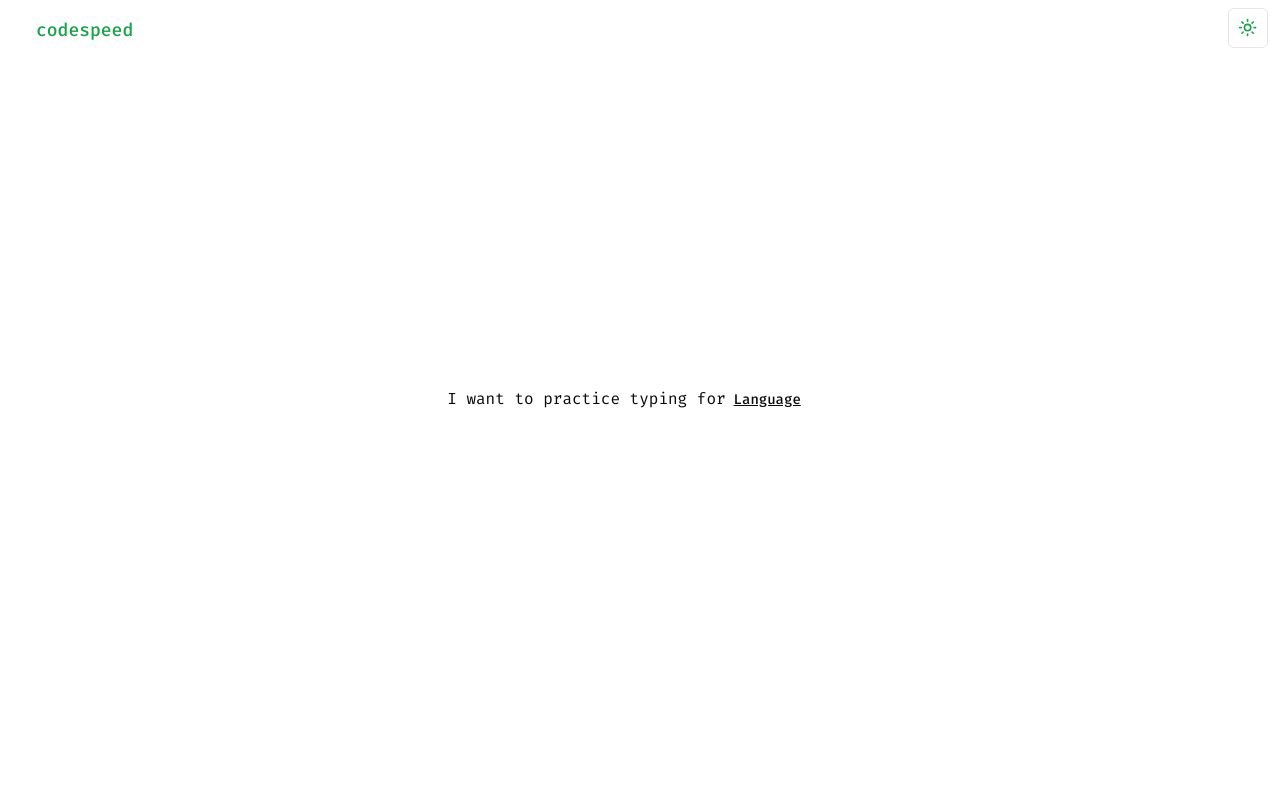
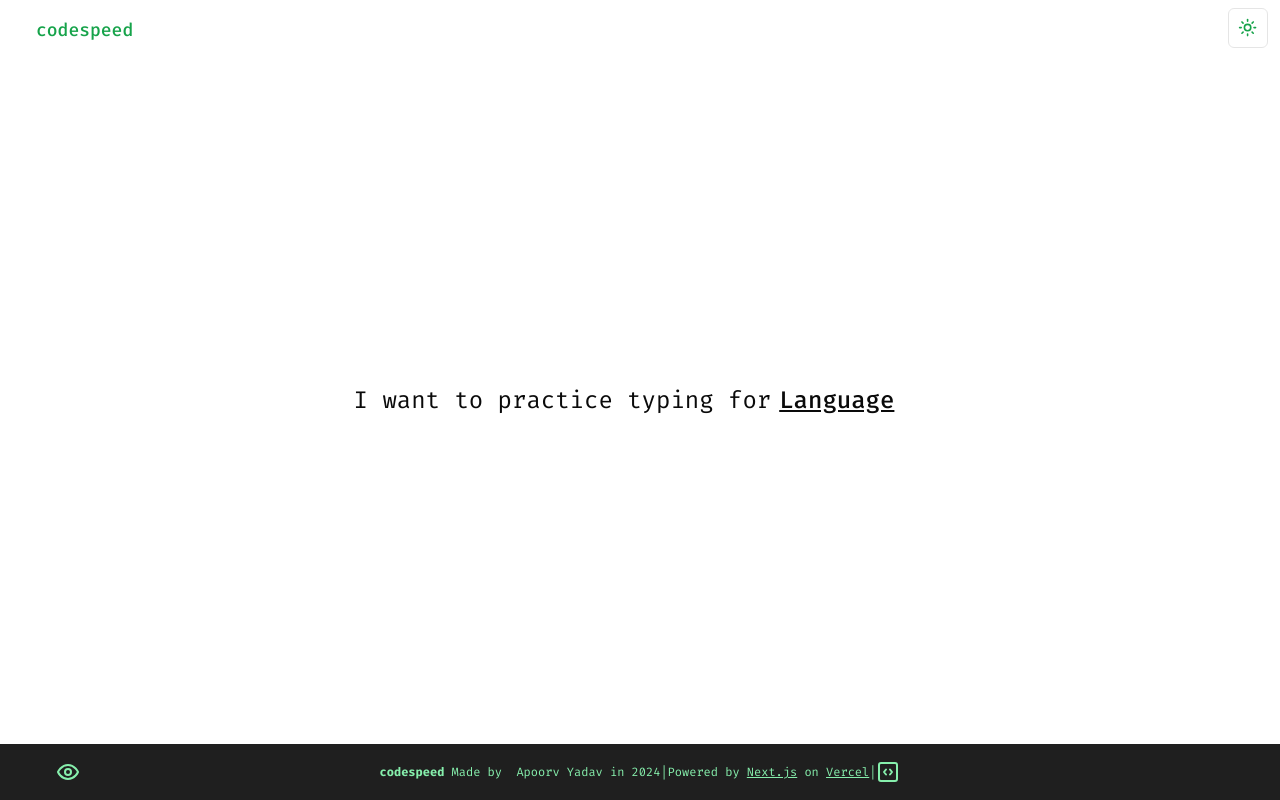
Before and after one commit to apoorvyadav1111/codespeed, a Next.js app: page / in a window 1280 px wide. Built offline with nearby package versions, Linux system fonts and the light colour scheme.

Commit message:
added footer

```diff
--- /dev/null
+++ b/app/(home)/components/footer.tsx
@@ -0,0 +1,67 @@
+"use client";
+import { CodeSquare, EyeIcon, EyeOff } from "lucide-react";
+import { Button } from "@/components/ui/button";
+import { useState } from "react";
+import { cn } from "@/lib/utils";
+
+const Footer = () => {
+    const [focus, setFocus] = useState(false);
+
+    const toggleFocus = () => {
+        setFocus(focus => !focus);
+    }
+
+    return (
+        <>
+            <div className={cn(focus&&'opacity-0',"fixed bg-[#1f1f1f] text-green-300 dark:bg-green-300 dark:text-[#1f1f1f] p-4 bottom-0 w-full")}>
+                <div className="flex text-xs text-center justify-center items-center">
+                    <div className="absolute left-10">
+                        {/* click to fade */}
+                        <Button
+                            onClick={toggleFocus}
+                            variant="ghost"
+                            className="hover:bg-transparent"
+                        >
+                            {
+                                !focus && (<EyeIcon size="sm"/>)
+                            }
+                        </Button>
+                    </div>
+                    <div>
+                        <p><b>codespeed</b> Made by &nbsp;
+                            <a href="https://apoorvyadav.vercel.app" target="_blank">
+                                Apoorv Yadav
+                            </a> in 2024</p>
+                    </div>
+                    <div> | </div>
+                    <div>
+                        Powered by <a href="https://nextjs.org" className="underline">Next.js</a> on <a href="https://vercel.com" className="underline">Vercel</a>
+                    </div>
+                    <div> | </div>
+                    <div className="w-6 h-6">
+                        <a href="https://github.com/apoorvyadav1111/codespeed" target="_blank" className="underline">
+                            <CodeSquare size="sm"/>
+                        </a>
+                    </div>
+                </div>
+            </div>
+            <div className={cn(!focus&&'opacity-0',"opacity-30 fixed bg-transparent p-4 bottom-0 w-full")}>
+                <div className="flex text-xs text-center justify-center items-center">
+                    <div className="absolute left-10 pb-4">
+                        <Button
+                            onClick={toggleFocus}
+                            variant="ghost"
+                            className="hover:bg-transparent"
+                        >
+                            {
+                                focus && (<EyeOff  size="sm"/>)
+                            }
+                        </Button>
+                    </div>
+                </div>
+            </div>
+        </>
+    );
+}
+
+export default Footer;
--- a/app/(home)/components/menu.tsx
+++ b/app/(home)/components/menu.tsx
@@ -20,7 +20,7 @@ const Menu = (
     return (
         <DropdownMenu>
           <DropdownMenuTrigger asChild>
-              <Button variant="ghost" className="pl-2 border-none underline hover:bg-transparent" size="lg">
+              <Button variant="ghost" className="text-2xl pl-2 border-none underline hover:bg-transparent" size="lg">
                   {
                     lang === ''? 'Language' : lang
                   }
--- a/app/(home)/layout.tsx
+++ b/app/(home)/layout.tsx
@@ -1,3 +1,4 @@
+import Footer from "./components/footer";
 import Navbar from "./components/navbar";
 
 const HomePageLayout = ({
@@ -9,6 +10,7 @@ const HomePageLayout = ({
         <div className="bg-wheat dark:bg-[#1f1f1f] dark:text-green-300">
             <Navbar />
             {children}
+            <Footer />
         </div>
     )
 }
--- a/app/(home)/page.tsx
+++ b/app/(home)/page.tsx
@@ -40,7 +40,7 @@ const HomePage = () => {
       {
         !isTesting &&
         (
-          <div className="flex flex-col">
+          <div className="text-2xl flex flex-col">
             <p>
           I want to practice typing for
           <Menu onSelect={onSelect}/>
```
